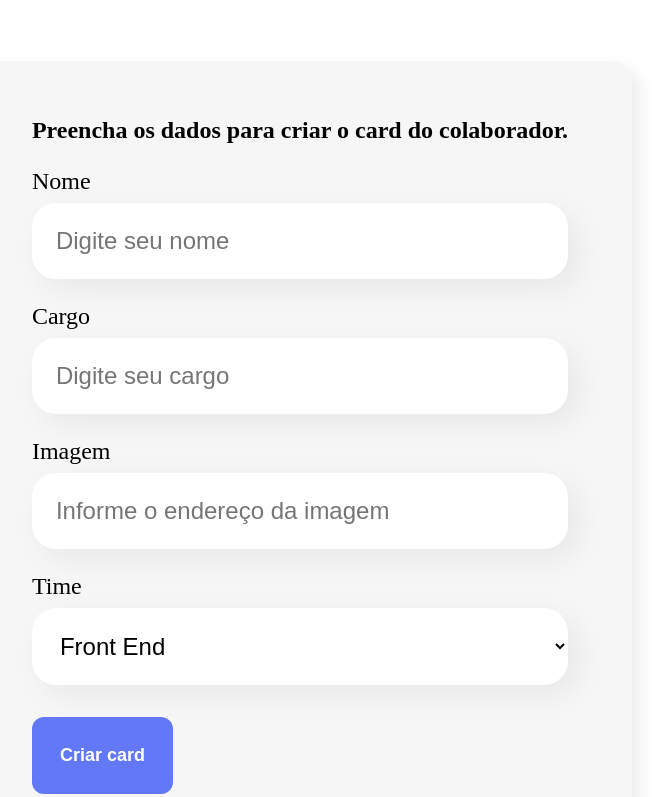
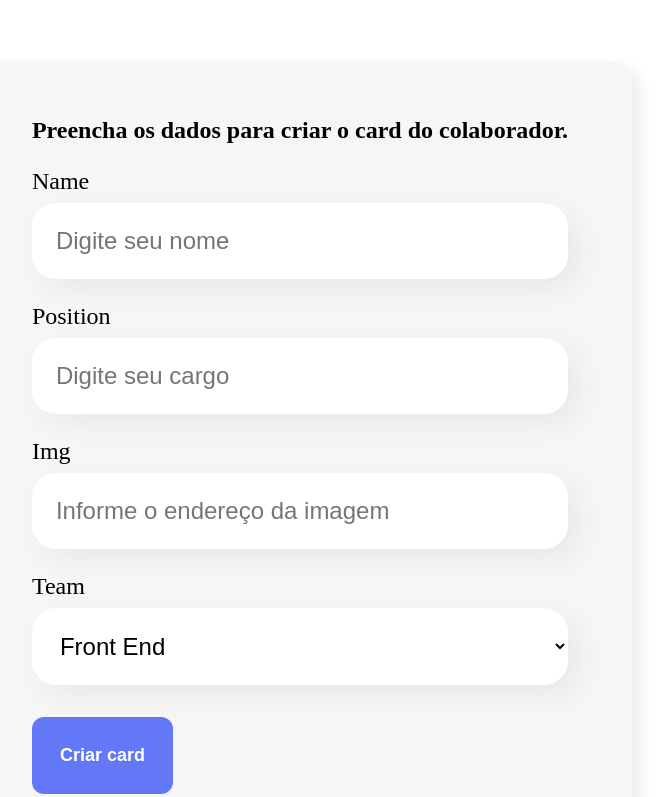
Before and after one commit to brunoidalgo/organograma-alura, a React (Create React App) app: page / in a window 1280 px wide. Shown: the part 519-1316 px from the top of the page, without its empty margins (340-1008 px from the left). Built offline with nearby package versions, Linux system fonts and the light colour scheme; the HTML template or start-up script is replaced by a standard one.

Commit message:
Add Status

```diff
--- a/src/App.js
+++ b/src/App.js
@@ -47,7 +47,7 @@ function App() {
 
   const onRegister = (colaborator) => {
     console.log(colaborator);
-    setColaborators(...colaborators, colaborator);
+    setColaborators([...colaborators, colaborator]);
   }
 
   return (
@@ -62,7 +62,7 @@ function App() {
           name={team.name}
           firstColor={team.firstColor}
           secondColor={team.secondColor}
-          colaborators={colaborators || []}
+          colaborators={colaborators}
         />)}
 
     </>
--- a/src/components/Colaborator/index.js
+++ b/src/components/Colaborator/index.js
@@ -1,14 +1,14 @@
 import "./Colaborator.css";
 
-const Colaborator = (props) => {
+const Colaborator = ({ name, photo, position, secondColor }) => {
     return (
         <div className="colaborator">
-            <div style={{ backgroundColor: props.secondColor }} className="cabecalho">
-                <img src="https://github.com/brunoidalgo.png" alt="foto-perfil" />
+            <div style={secondColor} className="cabecalho">
+                <img src={photo} alt={name} />
             </div>
             <div className="rodape">
-                <h4>Bruno Empke</h4>
-                <h5>Developer</h5>
+                <h4>{name}</h4>
+                <h5>{position}</h5>
             </div>
         </div >
     )
--- a/src/components/Form/Formulario.css
+++ b/src/components/Form/Formulario.css
@@ -1,12 +1,12 @@
 @import url('https://fonts.googleapis.com/css2?family=Montserrat:ital,wght@0,100..900;1,100..900&display=swap');
 
-.formulario {
+.form {
     display: flex;
     justify-content: center;
     margin: 80px 0;
 }
 
-.formulario form {
+.form form {
     max-width: 80%;
     background-color: #F6F6F6;
     padding: 36px 64px;
--- a/src/components/Form/index.js
+++ b/src/components/Form/index.js
@@ -23,23 +23,23 @@ export const Formulario = (props) => {
     }
 
     return (
-        <section className="formulario">
+        <section className="form">
             <form onSubmit={onSave}>
                 <h2>Preencha os dados para criar o card do colaborador.</h2>
                 <Texto
-                    obrigatorio={true} label="Nome" placeholder="Digite seu nome"
+                    obrigatorio={true} label="Name" placeholder="Digite seu nome"
                     onModify={value => setName(value)}
                 />
                 <Texto
-                    obrigatorio={true} label="Cargo" placeholder="Digite seu cargo"
+                    obrigatorio={true} label="Position" placeholder="Digite seu cargo"
                     onModify={value => setPosition(value)}
                 />
                 <Texto
-                    label="Imagem" placeholder="Informe o endereço da imagem"
+                    label="Img" placeholder="Informe o endereço da imagem"
                     onModify={value => setImg(value)}
                 />
                 <Dropdown
-                    obrigatorio={true} label="Time"
+                    obrigatorio={true} label="Team"
                     itens={props.teams}
                     value={team}
                     onModify={value => setTeam(value)}
--- a/src/components/Team/Team.css
+++ b/src/components/Team/Team.css
@@ -10,3 +10,10 @@
     display: inline-block;
     padding-bottom: 8px;
 }
+
+.team .colaborators {
+    display: flex;
+    justify-content: space-around;
+    margin-top: 32px;
+    flex-wrap: wrap;
+}
--- a/src/components/Team/index.js
+++ b/src/components/Team/index.js
@@ -2,12 +2,27 @@ import "./Team.css";
 import Colaborator from "../Colaborator"
 
 const Team = (props) => {
+
+    const fisrtColor = { backgroundColor: props.firstColor };
+    const secondColor = { borderColor: props.secondColor };
+
     return (
-        <section className="team" style={{ backgroundColor: props.firstColor }}>
-            <h3 style={{ borderColor: props.secondColor }}>{props.name}</h3>
-            {props.colaborators.map(colaborator => <Colaborator />)}
+        <section className="team" style={fisrtColor}>
+            <h3 style={secondColor}>{props.name}</h3>
+            <div className="colaborators">
+                {props.colaborators.map(colaborator => <Colaborator
+                    key={colaborator.name}
+                    name={colaborator.name}
+                    position={colaborator.position}
+                    photo={colaborator.img}
+                    alt={colaborator.name}
+                />)}
+                {console.log(props.img)}
+            </div>
         </section>
     )
 }
 
+// https://github.com/brunoidalgo.png
+
 export default Team;
```
